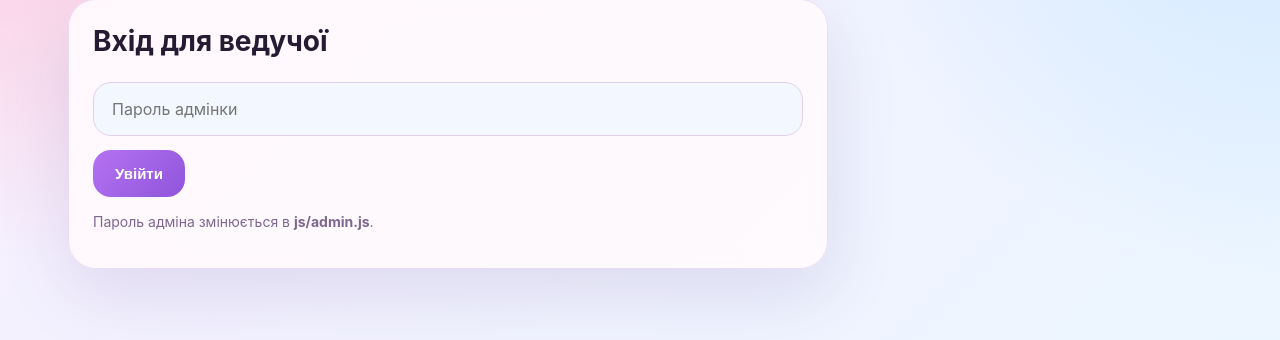
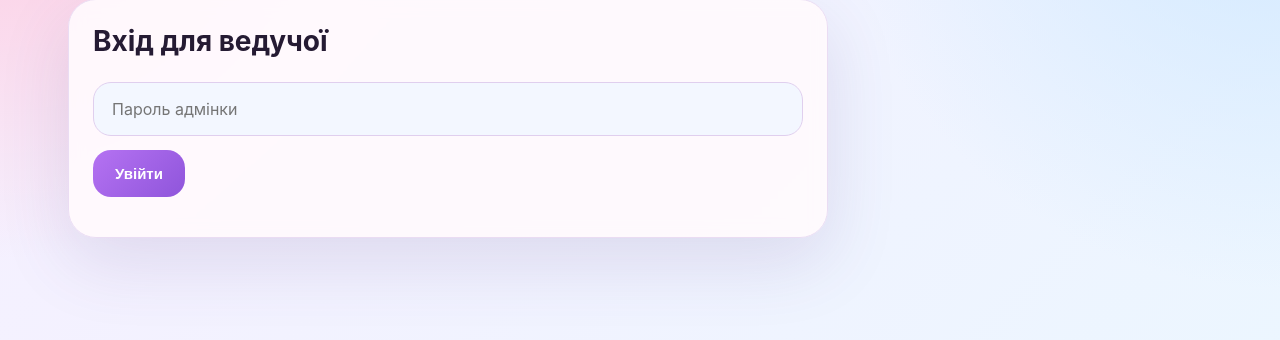
Before and after one commit to anastasiashoyko3-gif/variants-game-vercel, a website built with Vite: page admin.html in a window 1280 px wide. Shown: the part 164-504 px from the top of the page. Built offline with nearby package versions, Linux system fonts and the light colour scheme; no server answers.

Commit message:
Update admin.html

```diff
--- a/admin.html
+++ b/admin.html
@@ -9,8 +9,6 @@
 <h2>Вхід для ведучої</h2>
 <input id="adminPassword" type="password" placeholder="Пароль адмінки"/>
 <button id="loginBtn">Увійти</button><p id="loginMsg" class="error"></p>
-<p class="muted smallText">Пароль адміна змінюється в <b>js/admin.js</b>.</p>
-</section>
 
 <section class="card hidden" id="menuCard">
 <div class="menuHeader"><div><h2>Головне меню</h2><p class="muted">Тут усі збережені ігри та набори питань.</p></div><div class="actions"><button id="showCreateBtn">+ Створити гру</button><button class="secondary" id="refreshBtn">Оновити</button><button class="secondary" id="logoutBtn">Вийти</button></div></div>
```
